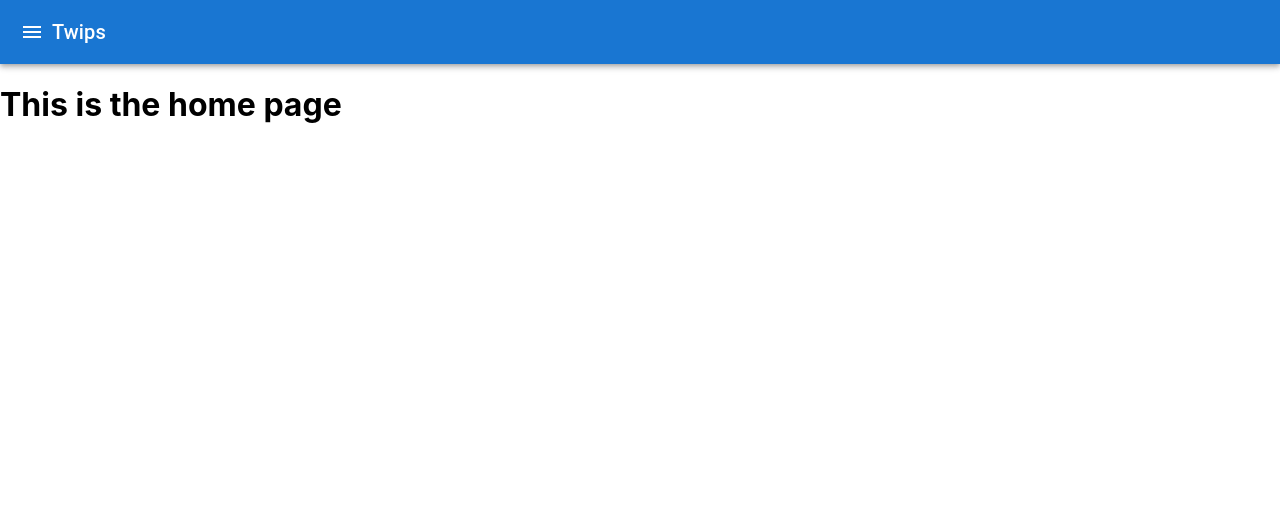
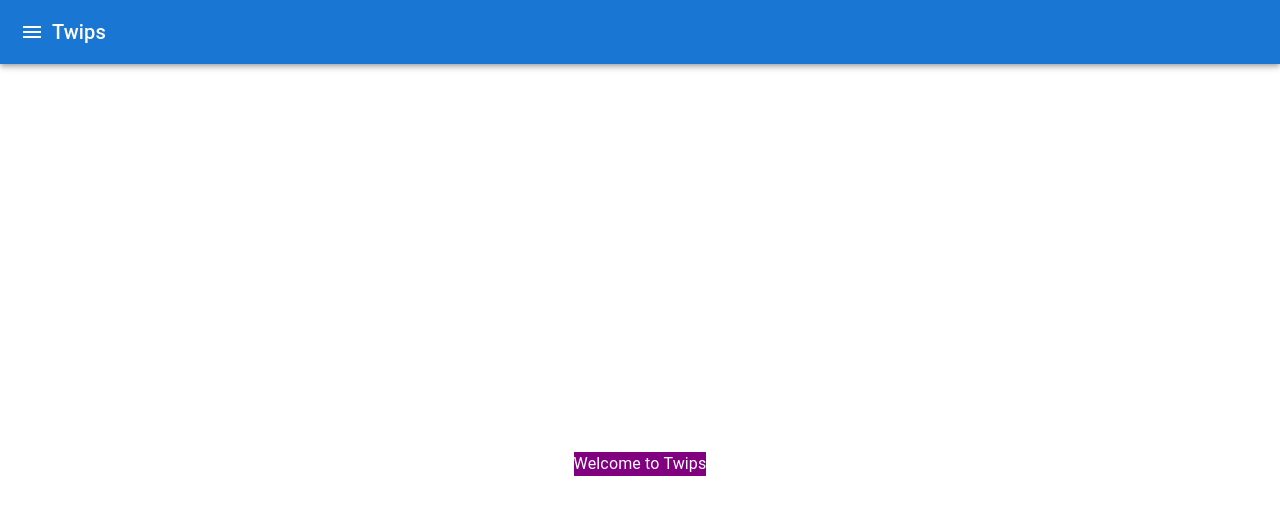
Before and after one commit to miahcheng/twips-frontend, a React (Create React App) app: page / in a window 1280 px wide. Shown: the top 514 px of the page. Built offline with nearby package versions, Linux system fonts and the light colour scheme.

Commit message:
starting example page

```diff
--- a/src/containers/home.tsx
+++ b/src/containers/home.tsx
@@ -1,10 +1,41 @@
 import React from "react";
 import Box from '@mui/material/Box';
+import { Typography } from "@mui/material";
+import { createStyles, makeStyles } from '@mui/styles';
+import { createTheme, Theme, ThemeProvider } from '@mui/material/styles';
+import Grid from '@mui/material/Grid';
+const useStyles = makeStyles((theme: Theme) =>
+    createStyles({
+        HomePage: {
+            justifyContent: 'center',
+        },
+        title: {
+            flexGrow: 1,
+        },
+        drawer: {
+            width: 300,
+        },
+        fullList: {
+            width: 'auto',
+        },
+    }),
+);
 const Home = () => {
+    const classes = useStyles();
     return (
-        <div>
-            <h1> This is the home page</h1>
-        </div>
+        <Grid container spacing={0}
+            direction="column"
+            alignItems="center"
+            justifyContent="center"
+            style={{ minHeight: '100vh' }}>
+            <Grid item xs={12}>
+                <Box bgcolor="purple" color="white" display="flex" justifyContent="center" alignItems="center">
+                    <Typography>
+                        Welcome to Twips
+                    </Typography>
+                </Box>
+            </Grid>
+        </Grid>
     );
 };
 
```
